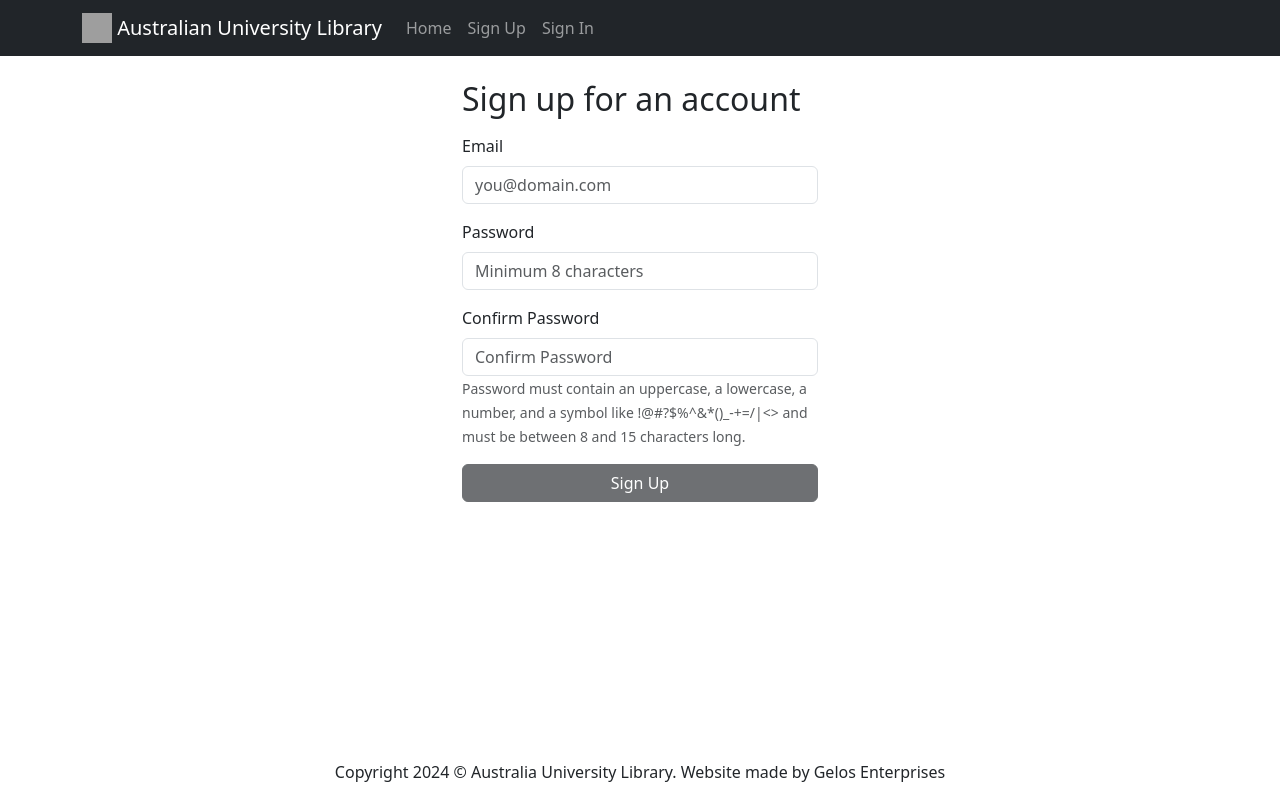
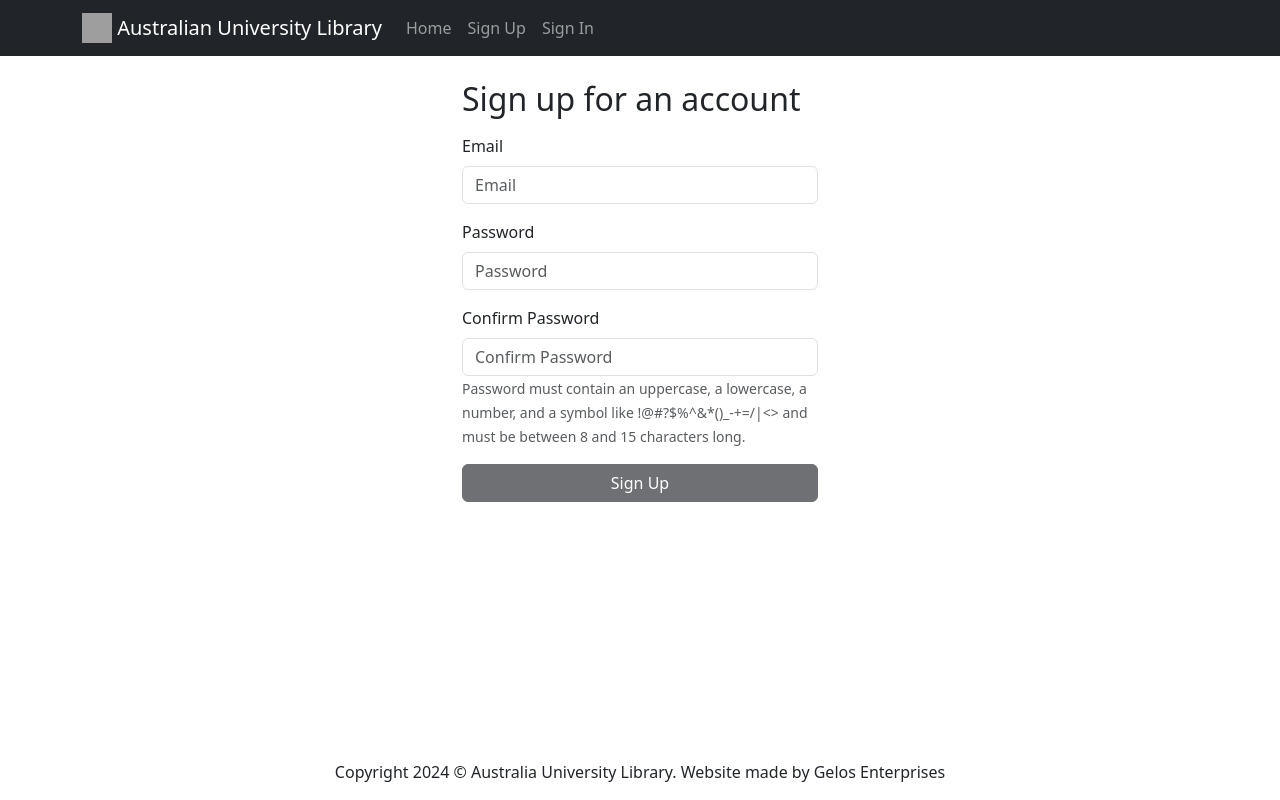
Before and after one commit to AlexTheGreat4000/TAFE-Class-Project, a React (Vite) app in the folder tafe-class-app/: page /Signup in a window 1280 px wide. Built offline with nearby package versions, Linux system fonts and the light colour scheme; no server answers; grey boxes are pictures that could not be loaded.

Commit message:
Changed Placeholder Text for Signup and Signin Page

```diff
--- a/tafe-class-app/src/pages/Signin.jsx
+++ b/tafe-class-app/src/pages/Signin.jsx
@@ -63,7 +63,7 @@ export function Signin (props) {
                                 <Form.Label>Email</Form.Label>
                                 <Form.Control
                                     type="email"
-                                    placeholder="you@domain.com"
+                                    placeholder="Email"
                                     name="email"
                                 />
                             </Form.Group>
@@ -71,7 +71,7 @@ export function Signin (props) {
                                 <Form.Label>Password</Form.Label>
                                 <Form.Control
                                     type="password"
-                                    placeholder="minimum 6 characters"
+                                    placeholder="Password"
                                     name="password"
                                 />
                             </Form.Group>
--- a/tafe-class-app/src/pages/Signup.jsx
+++ b/tafe-class-app/src/pages/Signup.jsx
@@ -124,7 +124,7 @@ export function Signup(props) {
                                 <Form.Label>Email</Form.Label>
                                 <Form.Control
                                     type="email"
-                                    placeholder="you@domain.com"
+                                    placeholder="Email"
                                     name="email"
                                     onChange={(event) => setValidEmail(event.target.value)}
                                 />
@@ -133,7 +133,7 @@ export function Signup(props) {
                                 <Form.Label>Password</Form.Label>
                                 <Form.Control
                                     type="password"
-                                    placeholder="Minimum 8 characters"
+                                    placeholder="Password"
                                     name="password"
                                     value={password}
                                     onChange={(event) => setPassword(event.target.value)}
```
